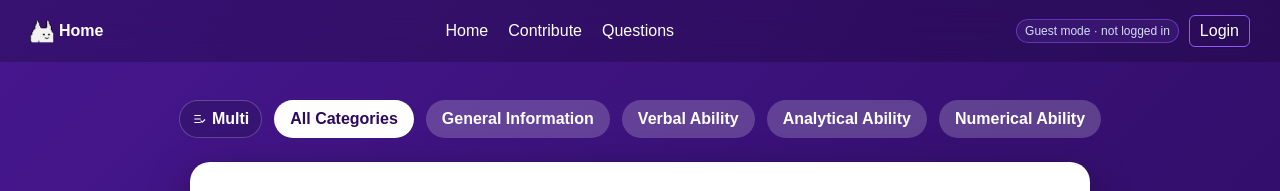
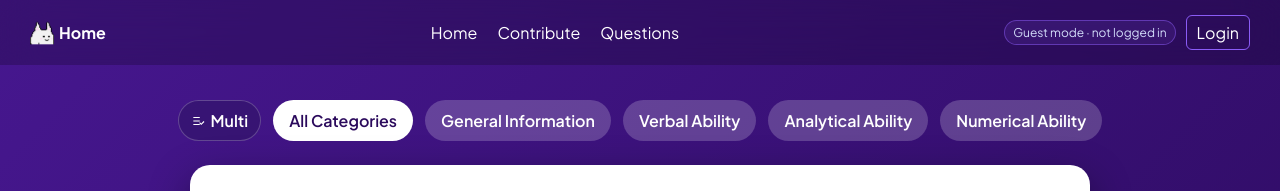
Before and after one commit to Grayyy1219/react-app, a React (Vite) app: page / in a window 1280 px wide. Shown: the top 191 px of the page. Built offline with nearby package versions, Linux system fonts and the light colour scheme; no server answers; the database is empty.

Commit message:
test: font

```diff
--- a/index.html
+++ b/index.html
@@ -5,6 +5,10 @@
     <link rel="icon" type="image/svg+xml" href="src/img/icon.png" />
     <meta name="viewport" content="width=device-width, initial-scale=1.0" />
     <title>cse-reviewer</title>
+    <link
+      href="https://fonts.googleapis.com/css2?family=Plus+Jakarta+Sans:ital,wght@0,200..800;1,200..800&display=swap"
+      rel="stylesheet"
+    />
   </head>
   <body id="dom">
     <script type="module" src="/src/main.tsx"></script>
--- a/src/css/global.css
+++ b/src/css/global.css
@@ -15,7 +15,8 @@
   box-sizing: border-box;
   padding: 0;
   margin: 0;
-  font-family: Arial, Helvetica, sans-serif;
+  font-family: "Plus Jakarta Sans", sans-serif;
+  /* font-family: Arial, Helvetica, sans-serif; */
 }
 body {
   background: var(--linear-gradient);
--- a/src/css/mock-exam.css
+++ b/src/css/mock-exam.css
@@ -172,6 +172,7 @@
 .mock-exam-question-title {
   font-weight: 700;
   margin-bottom: 8px;
+  font-family: Arial, Helvetica, sans-serif;
 }
 
 .mock-exam-question-category {
--- a/src/css/questioner.css
+++ b/src/css/questioner.css
@@ -33,7 +33,6 @@
   color: #2b0a5c;
 }
 
-
 .multiselect-toggle-btn {
   border: 1px solid rgba(255, 255, 255, 0.22);
   border-radius: 999px;
@@ -60,6 +59,7 @@
 }
 
 .question-box {
+  font-family: Arial, Helvetica, sans-serif;
   position: relative;
   background: #ffffff;
   color: #222222;
@@ -89,7 +89,10 @@
   justify-content: center;
   cursor: pointer;
   box-shadow: 0 6px 16px rgba(180, 83, 9, 0.24);
-  transition: transform 0.15s ease, box-shadow 0.15s ease, background 0.15s ease;
+  transition:
+    transform 0.15s ease,
+    box-shadow 0.15s ease,
+    background 0.15s ease;
 }
 
 .hint-icon-btn:hover {
```
